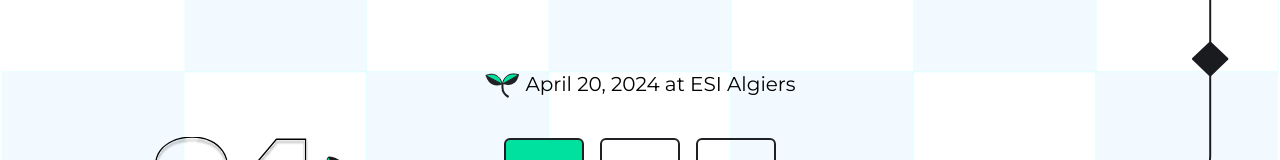
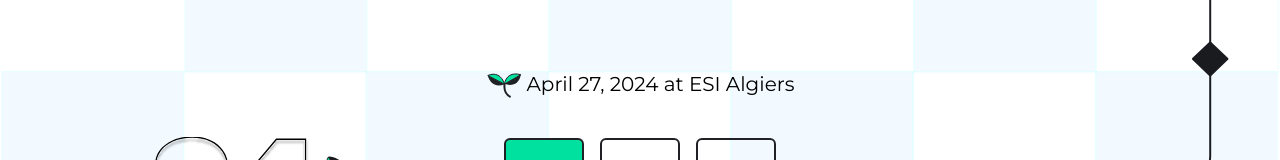
Before and after one commit to boowon/IWD-24-Website, a React (Vite) app: page / in a window 1280 px wide. Shown: the part 2216-2376 px from the top of the page. Built offline with nearby package versions, Linux system fonts and the light colour scheme.

Commit message:
Update REGISTER.jsx

```diff
--- a/src/Pages/REGISTER.jsx
+++ b/src/Pages/REGISTER.jsx
@@ -8,7 +8,7 @@ import CountdownTimer from "./Countdown.timer";
 
 
 export default function Register() {
-  const iwdDay = new Date(Date.UTC(2024, 3, 29, 15));
+  const iwdDay = new Date(Date.UTC(2024, 3, 27, 15));
 
   return (
     <div id="register" className="h-screen flex flex-col justify-end overflow-hidden font-montserrat">
@@ -21,7 +21,7 @@ export default function Register() {
         <div className="flex gap-1 mb-6 xl:mb-10">
           <img src={green} alt="green"/>
           <div className="text-xl text-center">
-            April 20, 2024 at ESI Algiers
+            April 27, 2024 at ESI Algiers
           </div>
         </div>
         <CountdownTimer targetDate={iwdDay}></CountdownTimer>
```
